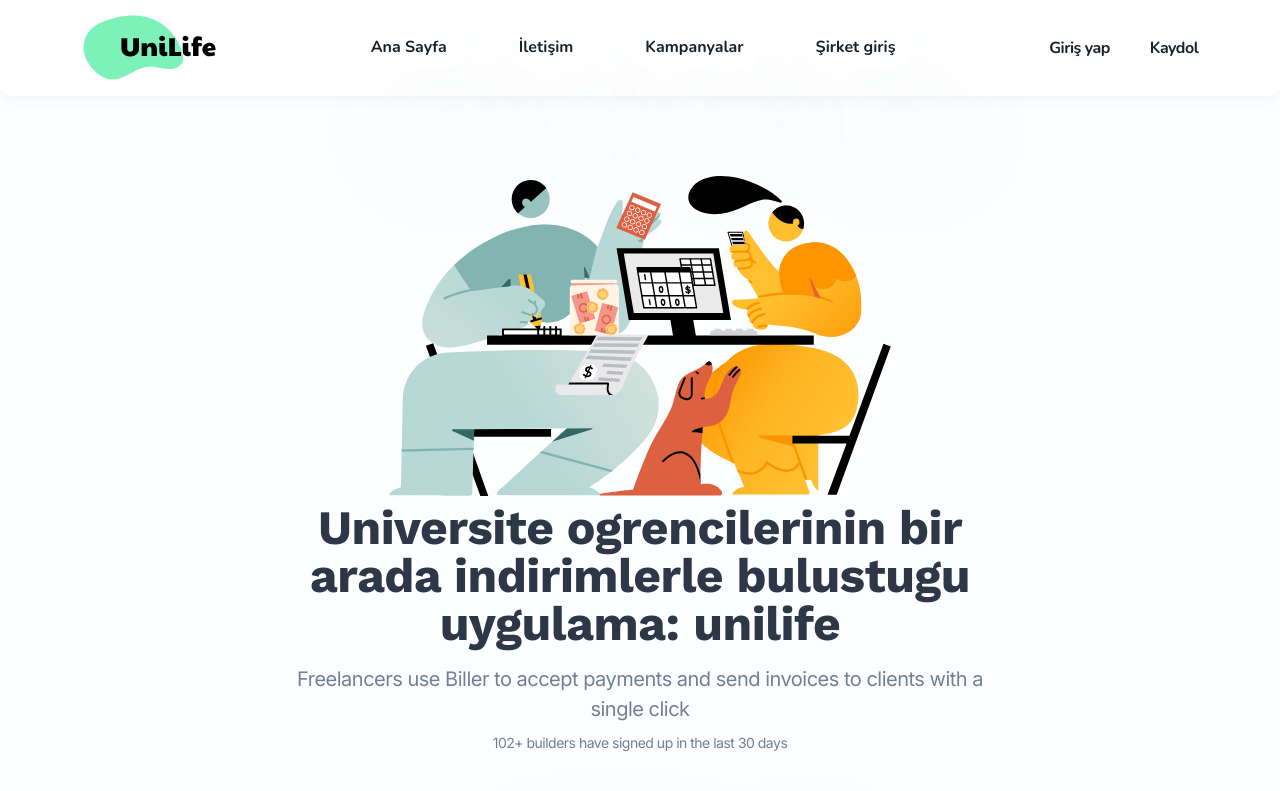
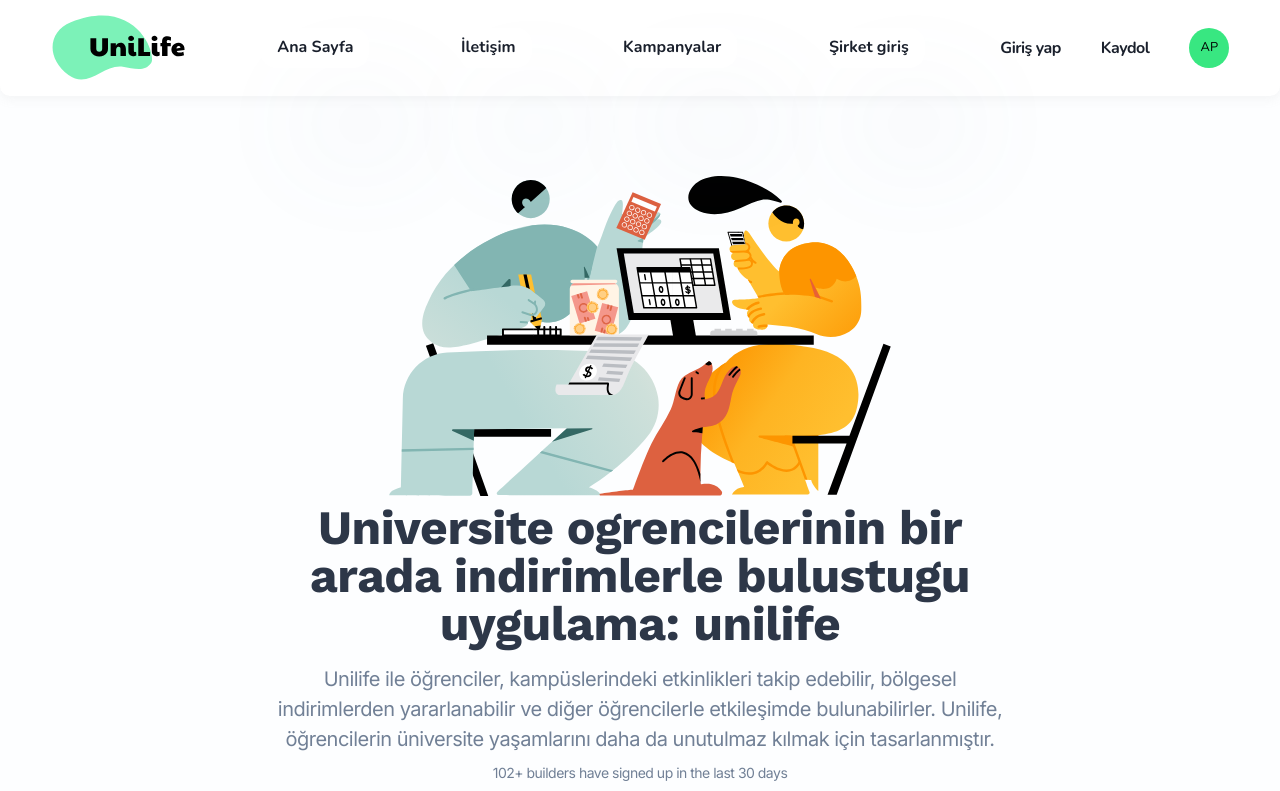
Before and after one commit to alperyesilyurt/student-campaign-app, a React (Vite) app: page / in a window 1280 px wide. Shown: the top 791 px of the page. Built offline with nearby package versions, Linux system fonts and the light colour scheme; no server answers.

Commit message:
feat: add user menu for navbar

```diff
--- a/src/components/Navbar.tsx
+++ b/src/components/Navbar.tsx
@@ -8,12 +8,21 @@
   Icon,
   Center,
   Button,
+  Flex,
+  MenuItem,
+  MenuList,
+  Text,
+  Menu,
+  useColorModeValue,
+  MenuButton,
+  Avatar,
 } from "@chakra-ui/react";
 import { Sidebar } from "./Sidebar";
 import { GiHamburgerMenu } from "react-icons/gi";
 import { useAppSelector } from "@/store/hooks";
 import { shallowEqual } from "react-redux";
 import { removeTokenFromStorage } from "@/common/utils/storage";
+import { MdAccountCircle, MdInfoOutline } from "react-icons/md";
 
 type Props = {};
 
@@ -37,11 +46,6 @@
     padding: 0.8em 2.8em;
     justify-content: space-between;
   }
-`;
-
-const Menu = styled.div`
-  display: flex;
-  gap: 2.5em;
 `;
 
 const Actions = styled.div`
@@ -100,7 +104,17 @@
 const NavbarAuth = () => {
   const user = useAppSelector((state) => state.auth.user, shallowEqual);
   const { t } = useTranslation();
+  // Chakra Color Mode
+  let menuBg = useColorModeValue("white", "navy.800");
+  const textColor = useColorModeValue("secondaryGray.900", "white");
 
+  const borderColor = useColorModeValue("#E6ECFA", "rgba(135, 140, 189, 0.3)");
+  const navbarIcon = useColorModeValue("gray.400", "white");
+
+  const shadow = useColorModeValue(
+    "14px 17px 40px 4px rgba(112, 144, 176, 0.18)",
+    "14px 17px 40px 4px rgba(112, 144, 176, 0.06)",
+  );
   const logout = () => {
     removeTokenFromStorage();
     window.location.reload();
@@ -123,6 +137,71 @@
     <Actions>
       <Link to="/auth/login">{t("navbar.login")}</Link>
       <Link to="/auth/register">{t("navbar.register")}</Link>
+      <Menu>
+        <MenuButton p="0px">
+          <Avatar
+            _hover={{ cursor: "pointer" }}
+            color="white"
+            name="Adela Parkson"
+            bg="#38e781"
+            textColor={"black"}
+            size="sm"
+            w="40px"
+            h="40px"
+          />
+        </MenuButton>
+        <MenuList
+          boxShadow={shadow}
+          p="0px"
+          mt="6px"
+          borderRadius="20px"
+          bg={menuBg}
+          border="none"
+        >
+          <Flex w="100%" mb="0px">
+            <Text
+              ps="20px"
+              pt="16px"
+              pb="10px"
+              w="100%"
+              borderBottom="1px solid"
+              borderColor={borderColor}
+              fontSize="sm"
+              fontWeight="700"
+              color={textColor}
+            >
+              👋&nbsp; Hey, Adela
+            </Text>
+          </Flex>
+          <Flex flexDirection="column" p="10px">
+            <MenuItem
+              _hover={{ bg: "none" }}
+              _focus={{ bg: "none" }}
+              borderRadius="8px"
+              px="14px"
+            >
+              <Text fontSize="sm">Profile Settings</Text>
+            </MenuItem>
+            <MenuItem
+              _hover={{ bg: "none" }}
+              _focus={{ bg: "none" }}
+              borderRadius="8px"
+              px="14px"
+            >
+              <Text fontSize="sm">Newsletter Settings</Text>
+            </MenuItem>
+            <MenuItem
+              _hover={{ bg: "none" }}
+              _focus={{ bg: "none" }}
+              color="red.400"
+              borderRadius="8px"
+              px="14px"
+            >
+              <Text fontSize="sm">Log out</Text>
+            </MenuItem>
+          </Flex>
+        </MenuList>
+      </Menu>
     </Actions>
   );
 };
--- a/src/modules/Companies/CompanyRegister.tsx
+++ b/src/modules/Companies/CompanyRegister.tsx
@@ -44,12 +44,16 @@
         navigate("/dashboard/company");
         toast({
           title: "Hoş geldin",
+          status: "success",
+          position: "top",
           description: "Şirket bilgilerini ekleyerek başlayabilirsin.",
         });
       },
       onError: (error) => {
         toast({
           title: "Kayıt olunamadı",
+          position: "top",
+          status: "error",
           description: "Lütfen bilgilerinizi kontrol edin.",
         });
       },
--- a/src/modules/Home/index.tsx
+++ b/src/modules/Home/index.tsx
@@ -105,8 +105,11 @@
               </Heading>
 
               <Text fontSize="xl" color="gray.500">
-                Freelancers use Biller to accept payments and send invoices to
-                clients with a single click
+                Unilife ile öğrenciler, kampüslerindeki etkinlikleri takip
+                edebilir, bölgesel indirimlerden yararlanabilir ve diğer
+                öğrencilerle etkileşimde bulunabilirler. Unilife, öğrencilerin
+                üniversite yaşamlarını daha da unutulmaz kılmak için
+                tasarlanmıştır.
               </Text>
 
               <Text my={2} fontSize="sm" color="gray.500">
```
